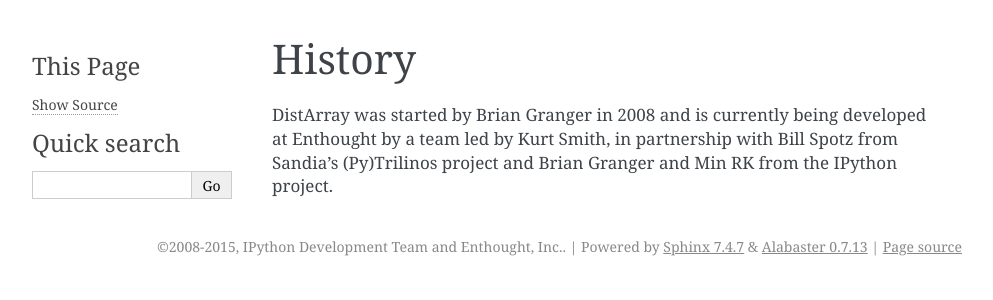
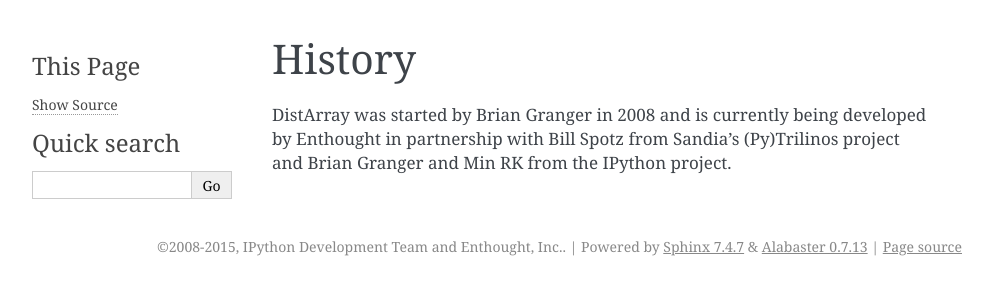
Before and after one commit to enthought/distarray, a Sphinx documentation site: the page built from docs/sphinx/source/history.rst, in a window 1280 px wide. Shown: the top 300 px of the page, without its empty margins (148-1141 px from the left). Built offline with Sphinx 7.4.7, drawn with Linux system fonts in a browser that asks for light colours.

Commit message:
Simplify history.

```diff
--- a/docs/sphinx/source/history.rst
+++ b/docs/sphinx/source/history.rst
@@ -2,6 +2,5 @@
 -------
 
 DistArray was started by Brian Granger in 2008 and is currently being developed
-at Enthought by a team led by Kurt Smith, in partnership with Bill Spotz from
-Sandia's (Py)Trilinos project and Brian Granger and Min RK from the IPython
-project.
+by Enthought in partnership with Bill Spotz from Sandia's (Py)Trilinos project
+and Brian Granger and Min RK from the IPython project.
```
